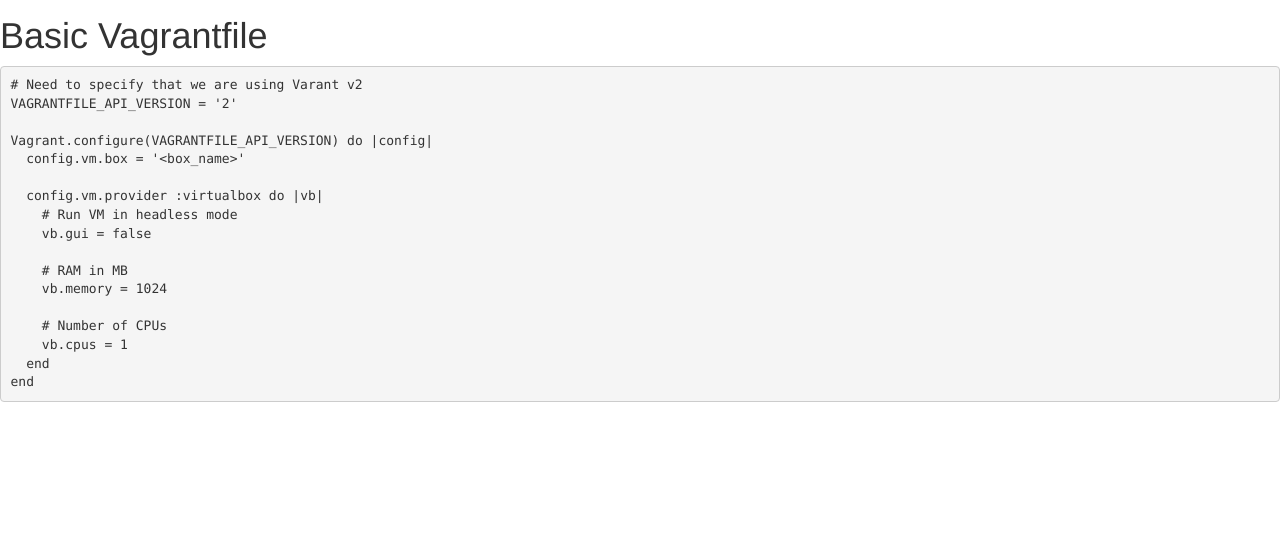
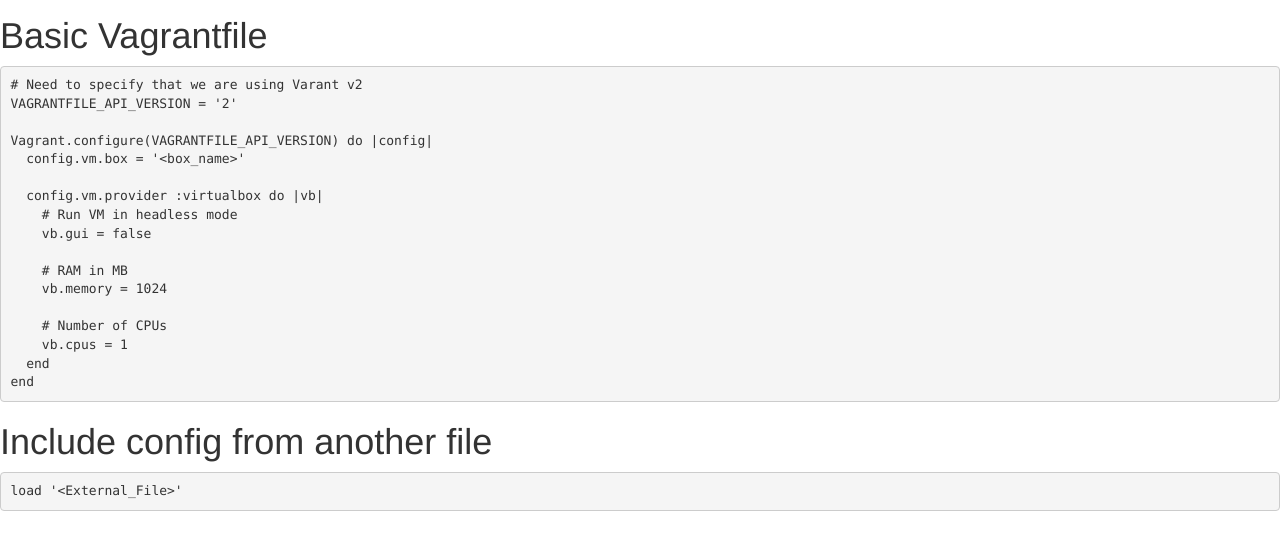
Before and after one commit to dann7387/dann7387.github.io, a Jekyll site: the page built from cheat-sheet/vagrantfile.md, in a window 1280 px wide, cut to the strip 204-754 px from the top of the page. Built offline with Jekyll 4.4.1, drawn with Linux system fonts in a browser that asks for light colours; nearby versions of some CDN libraries; comment, search, counter and statistics services are not loaded.

Commit message:
Add an example of the `load` keyword.

```diff
--- a/cheat-sheet/vagrantfile.md
+++ b/cheat-sheet/vagrantfile.md
@@ -28,3 +28,9 @@
   end
 end
 {% endhighlight %}
+
+# Include config from another file
+
+{% highlight ruby %}
+load '<External_File>'
+{% endhighlight %}
```
